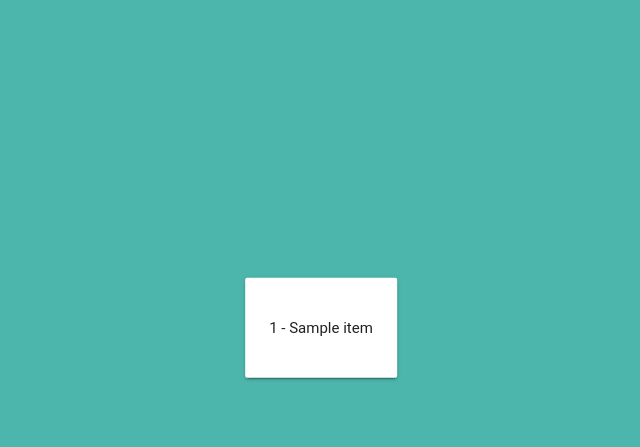
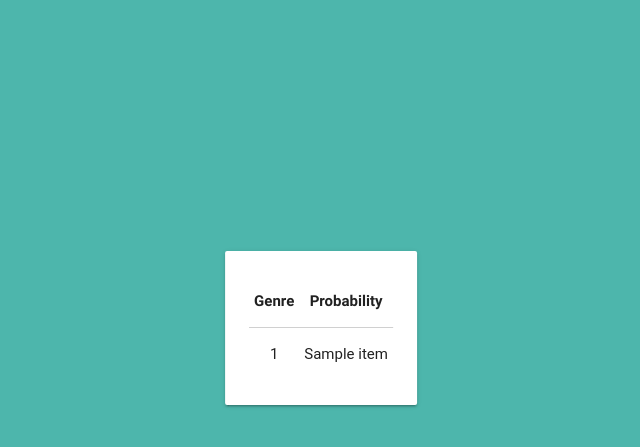
Before and after one commit to egorzhdan/genrecognizer-server, a Flask app: template templates/results.html in a window 1280 px wide. Shown: the top 447 px of the page, without its empty margins (319-959 px from the left). Run offline with Flask 2, Linux system fonts and the light colour scheme; the template is opened without the code that fills it: most values are stand-ins (such as "Sample title", 1, 10 or a date in 2020); some libraries are stand-ins or nearby versions; some web fonts are replaced.

Commit message:
Improve UI on results page

```diff
--- a/app.py
+++ b/app.py
@@ -13,7 +13,7 @@ app = Flask(__name__, static_folder='static')
 
 SITE_ROOT = os.path.realpath(os.path.dirname(__file__))
 ALLOWED_EXTENSIONS = ['mp3', 'wav', 'm4a']
-genres = sorted(['classical', 'rock', 'hiphop', 'pop', 'jazz'])
+genres = sorted(['classical', 'rock', 'hip-hop', 'pop', 'jazz'])
 
 
 def allowed_file(filename):
--- a/templates/results.html
+++ b/templates/results.html
@@ -2,8 +2,26 @@
 
 {% block content %}
 
-    {% for item in results %}
-        <p>{{ item[0] }} - {{ item[2] }}</p>
-    {% endfor %}
+    <table class="centered">
+        <thead>
+        <tr>
+            <th data-field="genre">Genre</th>
+            <th data-field="prob">Probability</th>
+        </tr>
+        </thead>
+        <tbody>
+        {% for item in results %}
+            <tr>
+            <td>
+                <span>{{ item[0] }}</span>
+            </td>
+            <td>
+                <span>{{ item[2] }}</span>
+            </td>
+            </tr>
+        {% endfor %}
+        </tbody>
+    </table>
+
 
 {% endblock %}
```
